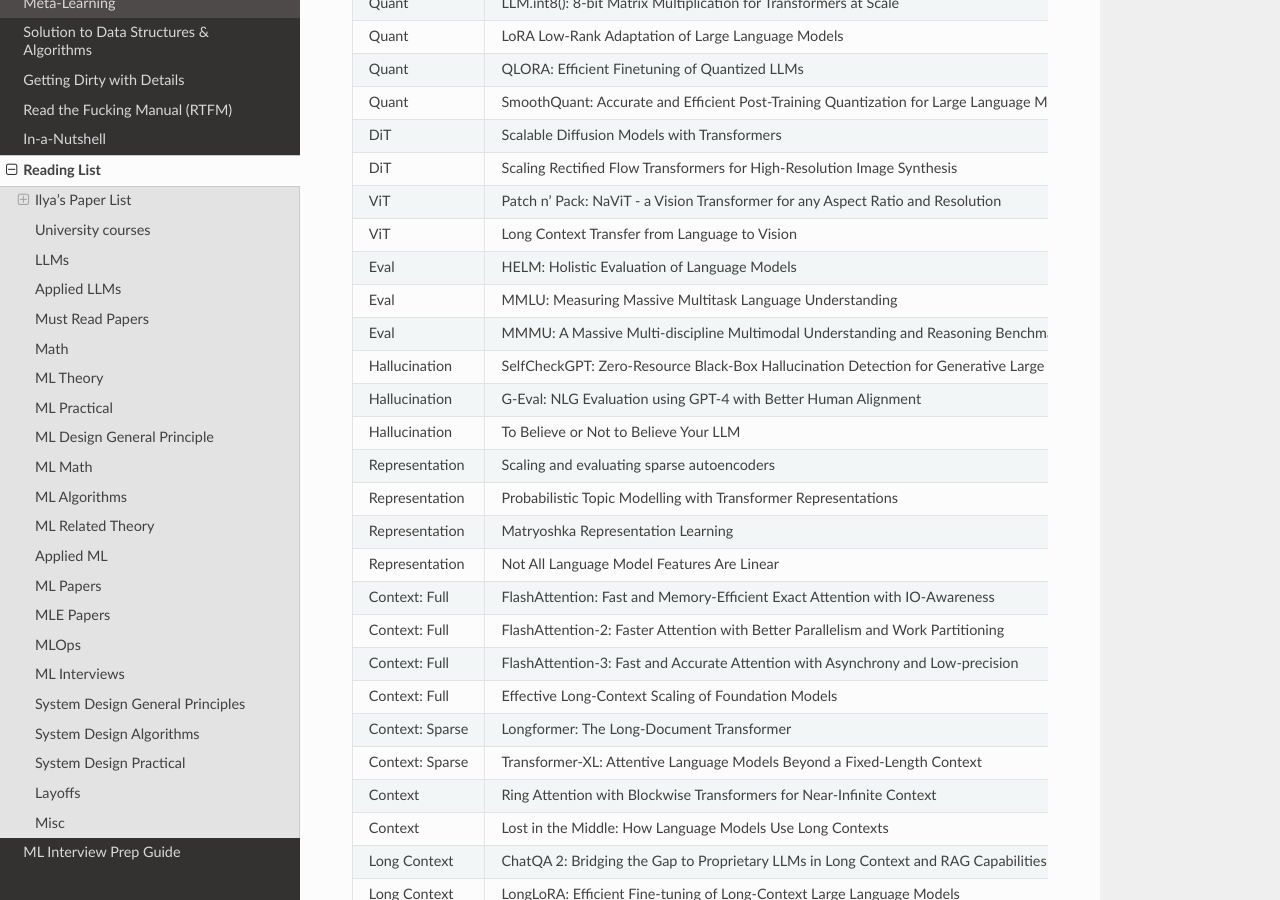
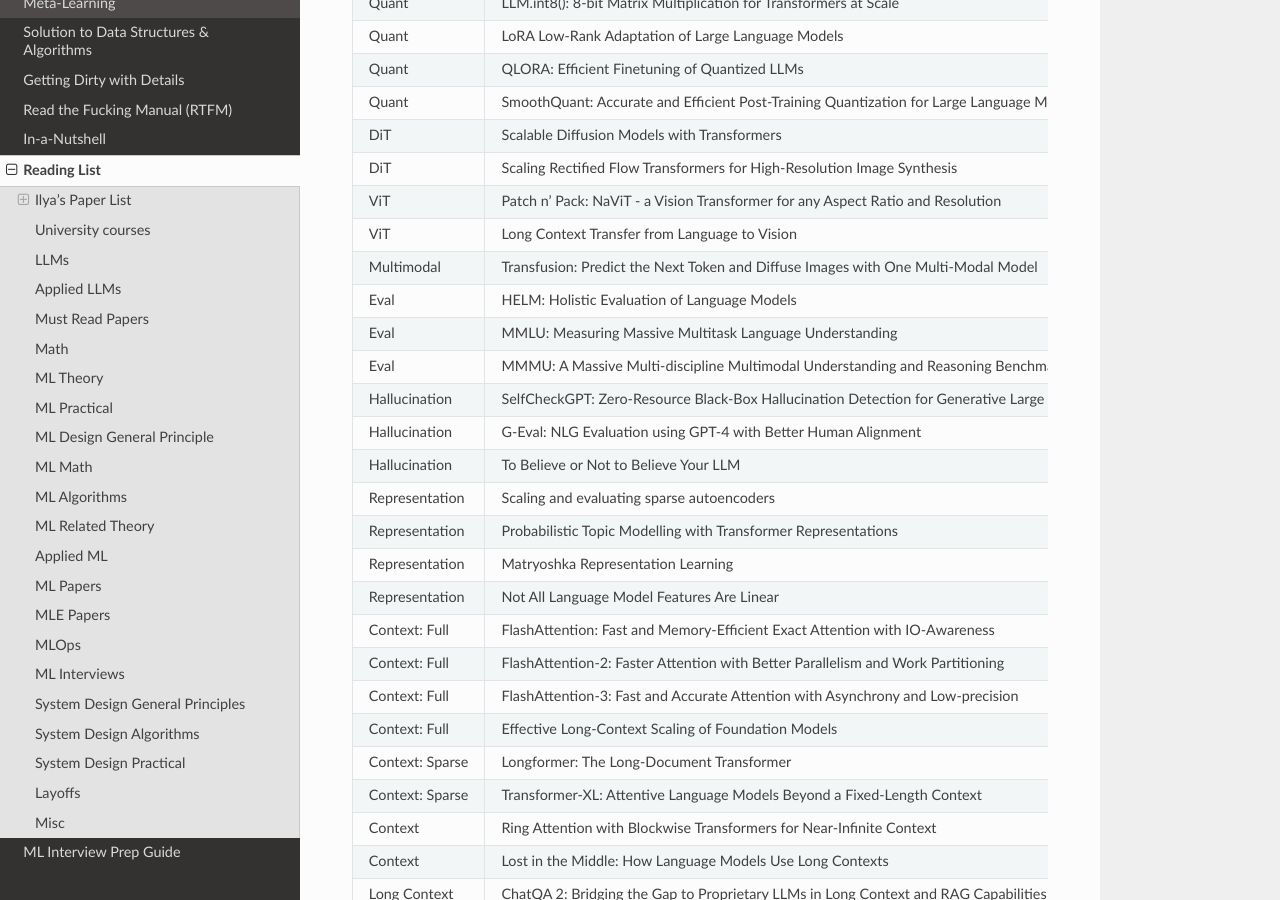
Before and after one commit to uselesstechjunks/leetcode, a Sphinx documentation site: the page built from docs/source/readlist.rst, in a window 1280 px wide and 900 px high, scrolled down 4940 px. Built offline with Sphinx 7.4.7 and the Read the Docs theme 2.0.0, drawn with Linux system fonts in a browser that asks for light colours.

Commit message:
Update readlist.rst

```diff
--- a/docs/source/readlist.rst
+++ b/docs/source/readlist.rst
@@ -189,6 +189,7 @@ Must Read Papers
 		DiT, Scaling Rectified Flow Transformers for High-Resolution Image Synthesis
 		ViT, Patch n' Pack: NaViT - a Vision Transformer for any Aspect Ratio and Resolution
 		ViT, Long Context Transfer from Language to Vision
+		Multimodal, Transfusion: Predict the Next Token and Diffuse Images with One Multi-Modal Model
 		Eval, HELM: Holistic Evaluation of Language Models
 		Eval, MMLU: Measuring Massive Multitask Language Understanding
 		Eval, MMMU: A Massive Multi-discipline Multimodal Understanding and Reasoning Benchmark for Expert AGI
```
